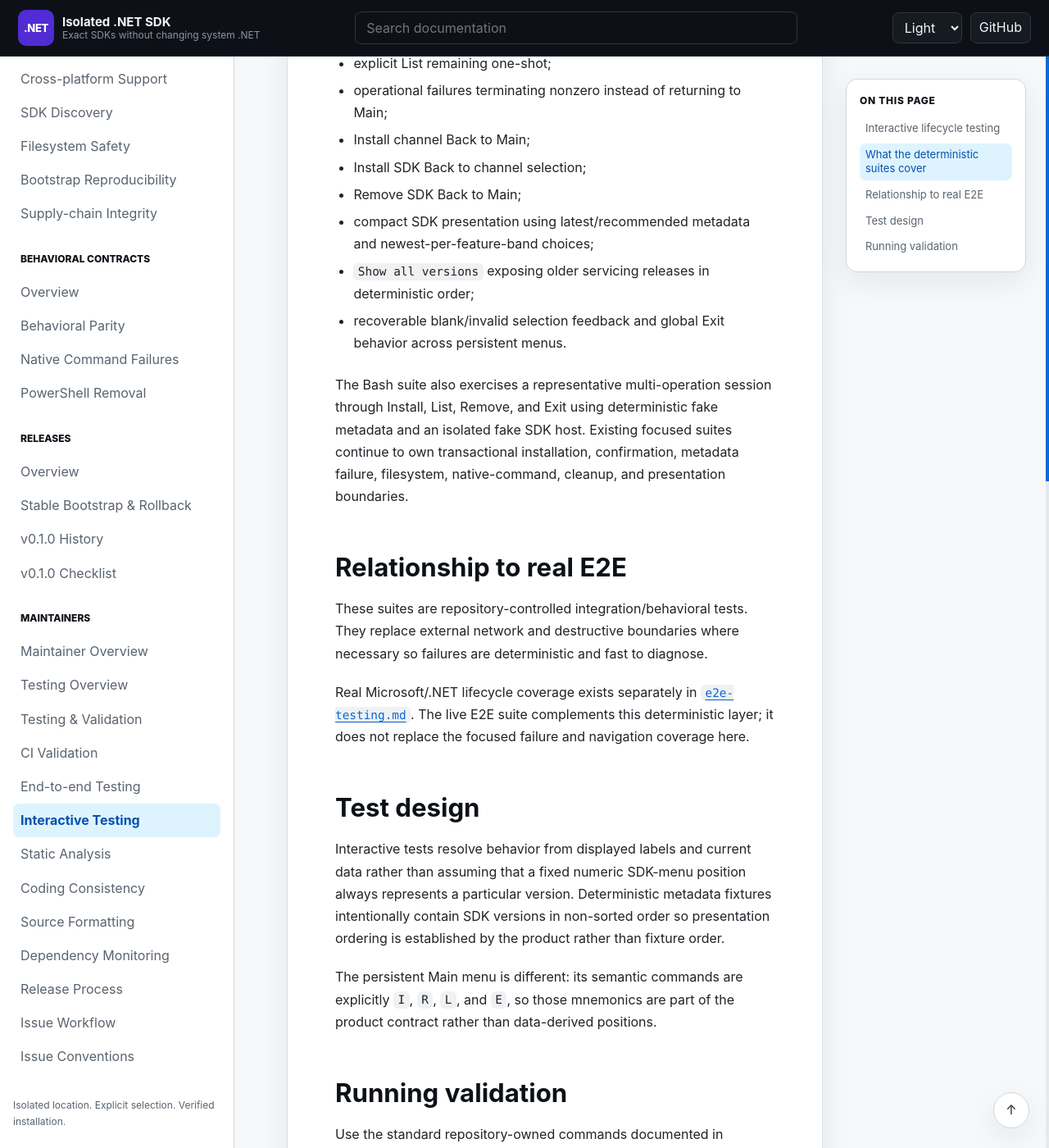
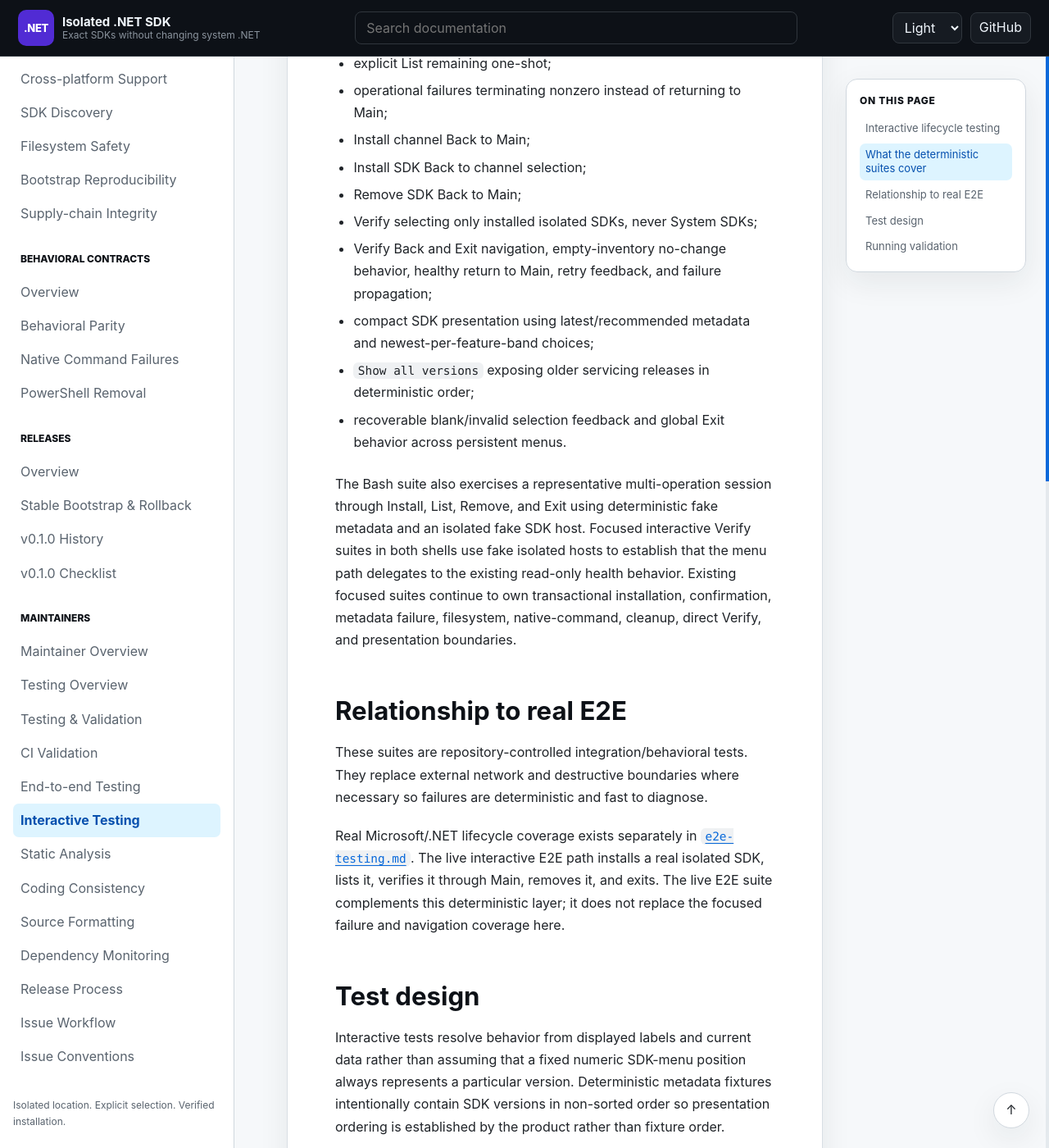
Before and after one commit to infoconex/isolated-dotnet-sdk, a Jekyll site: the page built from docs/maintainers/testing/interactive-testing.md, in a window 1280 px wide and 1400 px high, scrolled down 721 px. Shown: the whole window at 82% size. Built offline with Jekyll 4.4.1, drawn with Linux system fonts in a browser that asks for light colours; our own code applies the rules of GitHub Pages for plain Markdown files.

Commit message:
docs: cover interactive Verify testing
Refs #115

```diff
--- a/docs/maintainers/testing/interactive-testing.md
+++ b/docs/maintainers/testing/interactive-testing.md
@@ -7,30 +7,32 @@ The repository keeps deterministic interactive-session coverage separate from re
 Both product implementations have behavioral coverage for:
 
 - no-action invocation remaining in the interactive session until Exit;
-- case-insensitive Main commands `I`, `R`, `L`, and `E`, with the old numeric Main aliases rejected;
+- case-insensitive Main commands `I`, `R`, `L`, `V`, and `E`, with the old numeric Main aliases rejected;
 - normal operation/no-change outcomes returning to Main;
 - explicit List remaining one-shot;
 - operational failures terminating nonzero instead of returning to Main;
 - Install channel Back to Main;
 - Install SDK Back to channel selection;
 - Remove SDK Back to Main;
+- Verify selecting only installed isolated SDKs, never System SDKs;
+- Verify Back and Exit navigation, empty-inventory no-change behavior, healthy return to Main, retry feedback, and failure propagation;
 - compact SDK presentation using latest/recommended metadata and newest-per-feature-band choices;
 - `Show all versions` exposing older servicing releases in deterministic order;
 - recoverable blank/invalid selection feedback and global Exit behavior across persistent menus.
 
-The Bash suite also exercises a representative multi-operation session through Install, List, Remove, and Exit using deterministic fake metadata and an isolated fake SDK host. Existing focused suites continue to own transactional installation, confirmation, metadata failure, filesystem, native-command, cleanup, and presentation boundaries.
+The Bash suite also exercises a representative multi-operation session through Install, List, Remove, and Exit using deterministic fake metadata and an isolated fake SDK host. Focused interactive Verify suites in both shells use fake isolated hosts to establish that the menu path delegates to the existing read-only health behavior. Existing focused suites continue to own transactional installation, confirmation, metadata failure, filesystem, native-command, cleanup, direct Verify, and presentation boundaries.
 
 ## Relationship to real E2E
 
 These suites are repository-controlled integration/behavioral tests. They replace external network and destructive boundaries where necessary so failures are deterministic and fast to diagnose.
 
-Real Microsoft/.NET lifecycle coverage exists separately in [`e2e-testing.md`](e2e-testing.md). The live E2E suite complements this deterministic layer; it does not replace the focused failure and navigation coverage here.
+Real Microsoft/.NET lifecycle coverage exists separately in [`e2e-testing.md`](e2e-testing.md). The live interactive E2E path installs a real isolated SDK, lists it, verifies it through Main, removes it, and exits. The live E2E suite complements this deterministic layer; it does not replace the focused failure and navigation coverage here.
 
 ## Test design
 
 Interactive tests resolve behavior from displayed labels and current data rather than assuming that a fixed numeric SDK-menu position always represents a particular version. Deterministic metadata fixtures intentionally contain SDK versions in non-sorted order so presentation ordering is established by the product rather than fixture order.
 
-The persistent Main menu is different: its semantic commands are explicitly `I`, `R`, `L`, and `E`, so those mnemonics are part of the product contract rather than data-derived positions.
+The persistent Main menu is different: its semantic commands are explicitly `I`, `R`, `L`, `V`, and `E`, so those mnemonics are part of the product contract rather than data-derived positions.
 
 ## Running validation
 
```
